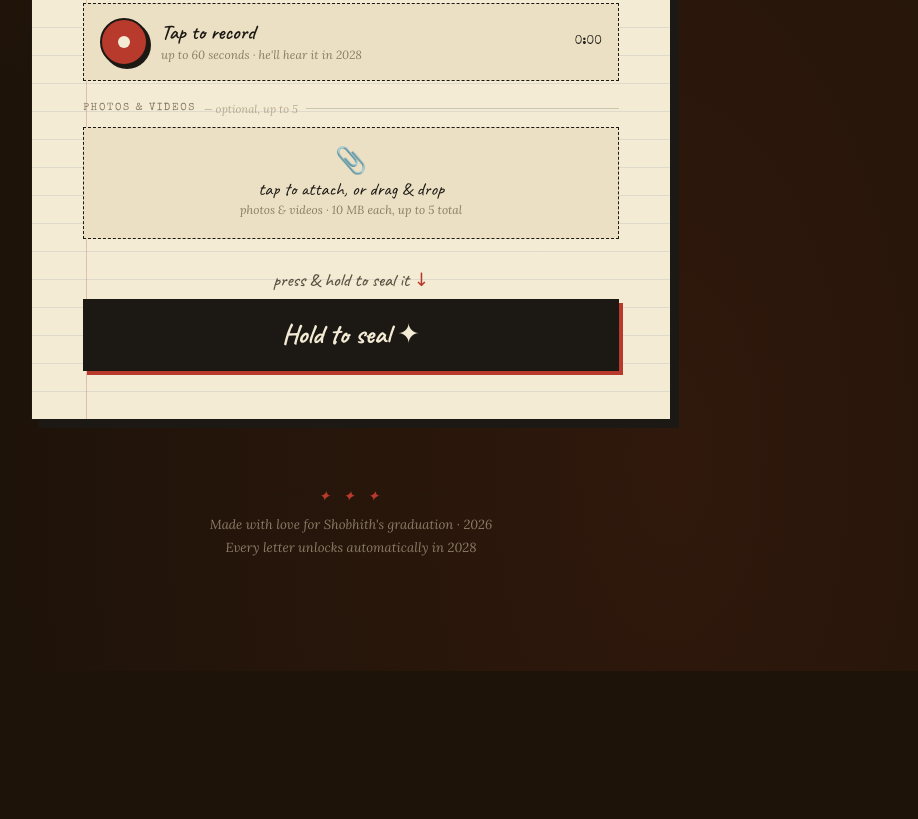
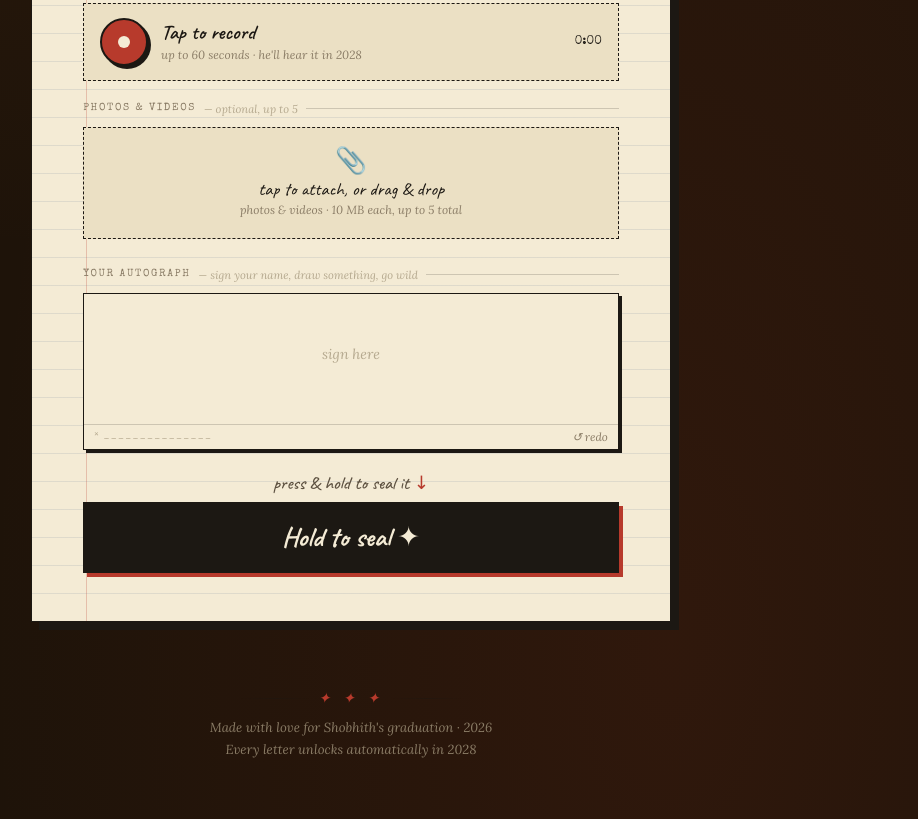
Before and after one commit to Shobhith-V/graduation_slam, a plain HTML site: page index.html in a window 1280 px wide. Shown: the part 1483-2302 px from the top of the page, without its empty margins (289-1207 px from the left). Before the commit the page ends 2154 px from the top, so only its background shows below. Drawn offline with nearby package versions, Linux system fonts and the light colour scheme.

Commit message:
autograph

```diff
--- a/index.html
+++ b/index.html
@@ -675,6 +675,44 @@
     line-height: 1;
   }
 
+  /* ── AUTOGRAPH PAD ── */
+  .sig-wrap {
+    position: relative;
+    border: 1.5px solid var(--ink);
+    background: var(--paper);
+    box-shadow: 3px 3px 0 var(--ink);
+    margin-bottom: 0.8rem;
+  }
+  .sig-canvas {
+    display: block; width: 100%; height: 130px;
+    cursor: crosshair; touch-action: none;
+  }
+  .sig-placeholder {
+    position: absolute; inset: 0 0 34px 0;
+    display: flex; align-items: center; justify-content: center;
+    pointer-events: none;
+  }
+  .sig-placeholder span {
+    font-family: 'Lora', serif; font-style: italic;
+    font-size: 0.88rem; color: var(--pencil-soft);
+  }
+  .sig-footer {
+    display: flex; justify-content: space-between; align-items: center;
+    padding: 4px 10px 5px;
+    border-top: 1px solid var(--border);
+  }
+  .sig-line-label {
+    font-family: 'Special Elite', monospace;
+    font-size: 0.58rem; color: var(--pencil-soft); letter-spacing: 0.1em;
+  }
+  .sig-clear {
+    background: none; border: none;
+    font-family: 'Lora', serif; font-style: italic;
+    font-size: 0.72rem; color: var(--pencil);
+    cursor: pointer; padding: 0;
+  }
+  .sig-clear:hover { color: var(--red); }
+
   /* ── FACE PHOTO POLAROID ── */
   .polaroid-wrap {
     display: flex; flex-direction: column; align-items: center;
@@ -922,6 +960,18 @@
     </div>
     <div class="file-previews" id="filePreviews"></div>
     <div class="size-note" id="sizeNote"></div>
+
+    <!-- AUTOGRAPH -->
+    <div class="sec">Your autograph <span class="hint">— sign your name, draw something, go wild</span></div>
+
+    <div class="sig-wrap">
+      <canvas id="sigCanvas" class="sig-canvas"></canvas>
+      <div class="sig-placeholder" id="sigPlaceholder"><span>sign here</span></div>
+      <div class="sig-footer">
+        <span class="sig-line-label">× _______________</span>
+        <button type="button" class="sig-clear" onclick="clearSignature()">↺ redo</button>
+      </div>
+    </div>
 
     <!-- PROGRESS -->
     <div class="progress-wrap" id="progressWrap">
@@ -1309,6 +1359,70 @@
   }
 
   // ─────────────────────────────────────────────────────────────
+  //  SIGNATURE PAD
+  // ─────────────────────────────────────────────────────────────
+  const sigCanvas = document.getElementById('sigCanvas');
+  const sigCtx    = sigCanvas.getContext('2d');
+  let signing = false, sigHasContent = false, lastSigPt = null;
+
+  function initSig() {
+    const rect = sigCanvas.getBoundingClientRect();
+    const dpr  = window.devicePixelRatio || 1;
+    sigCanvas.width  = Math.round(rect.width  * dpr);
+    sigCanvas.height = Math.round(rect.height * dpr);
+    sigCtx.setTransform(dpr, 0, 0, dpr, 0, 0);
+    sigCtx.strokeStyle = '#1c1813';
+    sigCtx.lineWidth   = 2;
+    sigCtx.lineCap     = 'round';
+    sigCtx.lineJoin    = 'round';
+  }
+
+  function sigPt(e) {
+    const r = sigCanvas.getBoundingClientRect();
+    return { x: e.clientX - r.left, y: e.clientY - r.top };
+  }
+
+  sigCanvas.addEventListener('pointerdown', e => {
+    e.preventDefault();
+    signing = true; sigHasContent = true;
+    document.getElementById('sigPlaceholder').style.display = 'none';
+    lastSigPt = sigPt(e);
+    sigCtx.beginPath();
+    sigCtx.moveTo(lastSigPt.x, lastSigPt.y);
+    sigCanvas.setPointerCapture(e.pointerId);
+  });
+  sigCanvas.addEventListener('pointermove', e => {
+    if (!signing) return;
+    const p = sigPt(e);
+    const mid = { x: (lastSigPt.x + p.x) / 2, y: (lastSigPt.y + p.y) / 2 };
+    sigCtx.quadraticCurveTo(lastSigPt.x, lastSigPt.y, mid.x, mid.y);
+    sigCtx.stroke();
+    sigCtx.beginPath();
+    sigCtx.moveTo(mid.x, mid.y);
+    lastSigPt = p;
+  });
+  sigCanvas.addEventListener('pointerup',     () => { signing = false; });
+  sigCanvas.addEventListener('pointercancel', () => { signing = false; });
+
+  function clearSignature() {
+    const r = sigCanvas.getBoundingClientRect();
+    sigCtx.clearRect(0, 0, r.width, r.height);
+    sigHasContent = false;
+    document.getElementById('sigPlaceholder').style.display = 'flex';
+  }
+
+  function getSignatureFile() {
+    return new Promise(resolve => {
+      if (!sigHasContent) { resolve(null); return; }
+      sigCanvas.toBlob(b => resolve(
+        b ? new File([b], `autograph-${Date.now()}.png`, { type: 'image/png' }) : null
+      ), 'image/png');
+    });
+  }
+
+  initSig();
+
+  // ─────────────────────────────────────────────────────────────
   //  FILE → BASE64
   // ─────────────────────────────────────────────────────────────
   function toBase64(file) {
@@ -1397,9 +1511,11 @@
     sealLabel.textContent = 'sealing your letter…';
     sealInstr.style.display = 'none';
 
-    // Combine attachments — face photo first, then general, then voice
+    // Combine attachments — face photo, general, autograph, then voice
+    const sigFile  = await getSignatureFile();
     const allFiles = [...files];
     if (facePhoto) allFiles.push(facePhoto);
+    if (sigFile)   allFiles.push(sigFile);
     if (voiceFile) allFiles.push(voiceFile);
 
     let encodedFiles = [];
```
